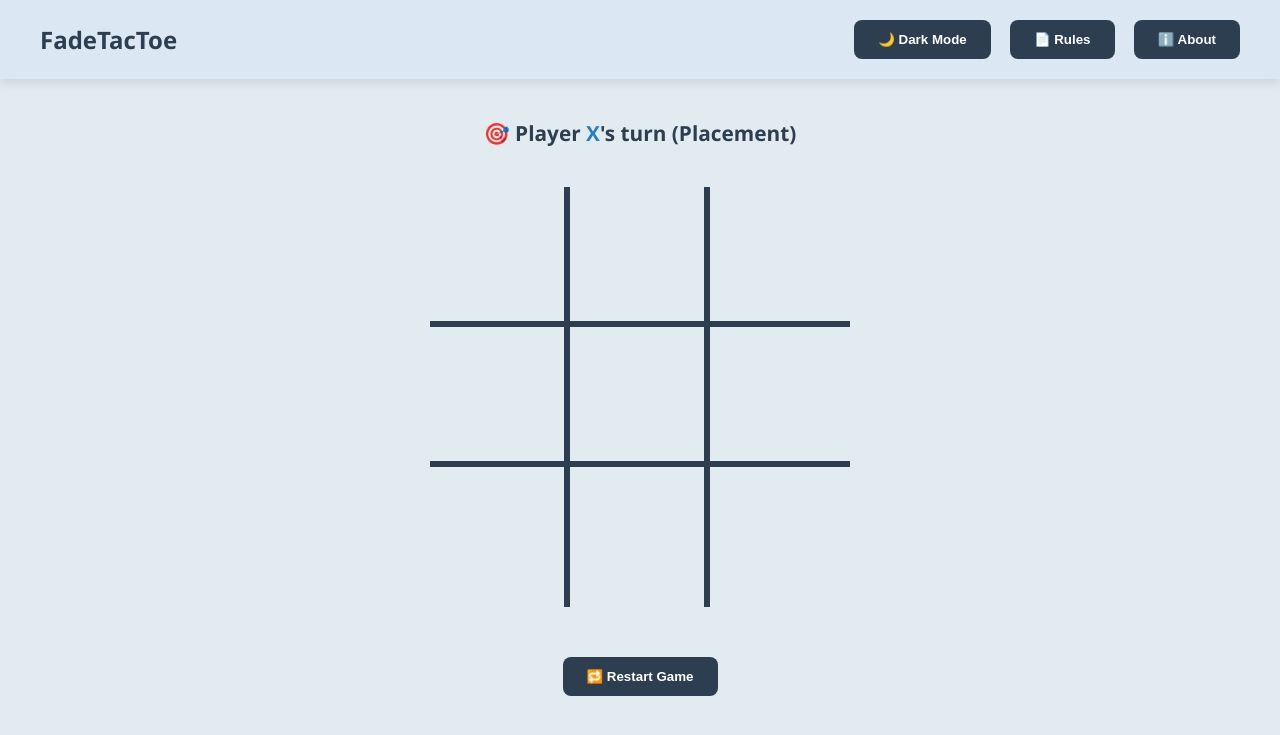
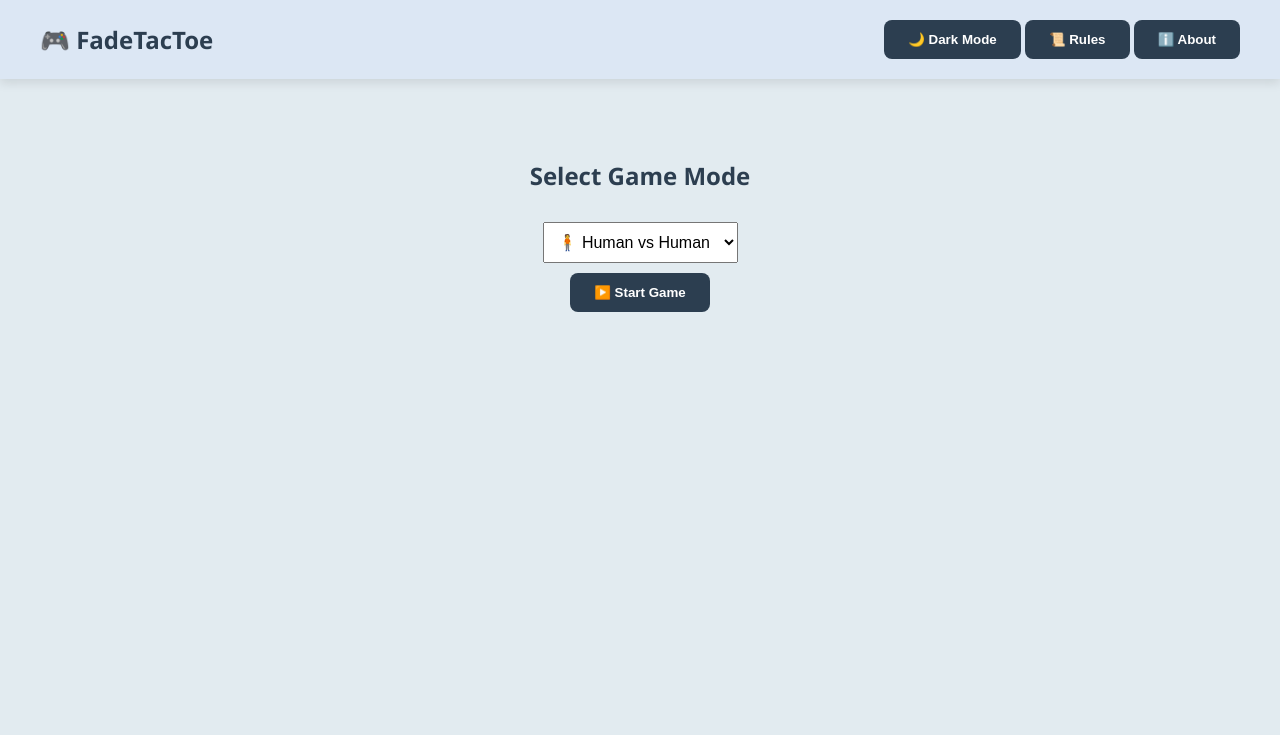
Before and after one commit to Sagarpatel9/tictactoeproject, a Flask app: page / in a window 1280 px wide. Shown: the top 735 px of the page. Run offline with Flask 3, Linux system fonts and the light colour scheme; some libraries are stand-ins or nearby versions.

Commit message:
add Ai on the App

```diff
--- a/app.py
+++ b/app.py
@@ -1,10 +1,9 @@
-# app.py
-
 from flask import Flask, render_template, request, jsonify
 from game import Game
+from ai_agent import get_best_move  #  AI logic to pick best move
 
 app = Flask(__name__)
-game = Game()
+game = Game()  # Initialize a new game
 
 @app.route("/")
 def index():
@@ -15,11 +14,27 @@ def move():
     data = request.get_json()
     row, col = data["row"], data["col"]
     game.make_move(row, col)
+
+    # If AI's turn after human move
+    if not game.winner and game.mode == "ai" and game.current_player == "O":
+        ai_row, ai_col = get_best_move(game.board, game.move_history, game.current_player, game.phase)
+        game.make_move(ai_row, ai_col)
+
     return jsonify(game.get_state())
 
 @app.route("/reset", methods=["POST"])
 def reset():
-    game.reset()
+    data = request.get_json()
+    mode = data.get("mode", "human")
+    starter = data.get("starter", "X")  # default starter is human (X)
+
+    game.reset(mode=mode, starter=starter)
+
+    # If AI is starter and it's AI mode, make AI's first move
+    if game.mode == "ai" and game.current_player == "O":
+        ai_row, ai_col = get_best_move(game.board, game.move_history, game.current_player, game.phase)
+        game.make_move(ai_row, ai_col)
+
     return jsonify(game.get_state())
 
 if __name__ == "__main__":
--- a/static/app.js
+++ b/static/app.js
@@ -1,3 +1,77 @@
+// === Sound Effects ===
+const moveSound = new Audio("/static/move.mp3");
+const winSound = new Audio("/static/win.mp3");
+let currentMode = "human";
+
+// === Start from Mode Picker ===
+function startSelectedMode() {
+  const mode = document.getElementById("mode-select").value;
+  currentMode = mode;
+  startGame(mode);
+}
+
+// === Start Game with Mode and Random Starter ===
+function startGame(mode) {
+  fetch("/reset", {
+    method: "POST",
+    headers: { "Content-Type": "application/json" },
+    body: JSON.stringify({ mode, starter: null }) // random starter
+  })
+  .then(res => res.json())
+  .then(state => {
+    document.getElementById("mode-selection").style.display = "none";
+    document.getElementById("game-section").style.display = "flex";
+    updateStatus(state);
+  });
+}
+
+// === Make Move ===
+function makeMove(row, col) {
+  moveSound.currentTime = 0;
+  moveSound.play();
+
+  fetch("/move", {
+    method: "POST",
+    headers: { "Content-Type": "application/json" },
+    body: JSON.stringify({ row, col }),
+  })
+  .then(res => res.json())
+  .then(state => {
+    updateStatus(state);
+    if (state.winner) {
+      winSound.currentTime = 0;
+      winSound.play();
+      launchConfetti();
+    }
+  });
+}
+
+// === Reset Board Only (Same Mode) ===
+function resetGame() {
+  fetch("/reset", {
+    method: "POST",
+    headers: { "Content-Type": "application/json" },
+    body: JSON.stringify({ mode: currentMode, starter: null })
+  })
+  .then(res => res.json())
+  .then(state => {
+    updateStatus(state);
+  });
+}
+
+// === Back to Mode Selection ===
+function goToModeSelect() {
+  fetch("/reset", {
+    method: "POST",
+    headers: { "Content-Type": "application/json" },
+    body: JSON.stringify({ mode: "human", starter: null })
+  }).then(() => {
+    document.getElementById("game-section").style.display = "none";
+    document.getElementById("mode-selection").style.display = "block";
+  });
+}
+
+// === Draw Board ===
 function createBoardUI(board, winningCells = []) {
   const boardDiv = document.getElementById("board");
   boardDiv.innerHTML = "";
@@ -19,84 +93,38 @@ function createBoardUI(board, winningCells = []) {
   }
 }
 
-
+// === Update UI with Game State ===
 function updateStatus(state) {
-  const statusDiv = document.getElementById("status");
+  const status = document.getElementById("status");
   if (state.winner) {
-    statusDiv.innerHTML = `🎉 <span style="color:${
+    status.innerHTML = `🎉 <span style="color:${
       state.winner === "X" ? "#2980b9" : "#e74c3c"
     }">Player ${state.winner}</span> wins! 🎉`;
-    launchConfetti();
   } else {
     const phase = state.phase === 1 ? "Placement" : "Fade-and-Replace";
-    statusDiv.innerHTML = `🎯 Player <span style="color:${
+    status.innerHTML = `🎯 Player <span style="color:${
       state.current_player === "X" ? "#2980b9" : "#e74c3c"
     }">${state.current_player}</span>'s turn (${phase})`;
   }
-
   createBoardUI(state.board, state.winning_cells);
 }
 
-function launchConfetti() {
-  // Central celebration burst
-  confetti({
-    particleCount: 200,
-    spread: 140,
-    startVelocity: 45,
-    origin: { x: 0.5, y: 0.5 },
-    gravity: 0.6,
-    scalar: 1.2,
-    colors: ['#00f0ff', '#ff4f81', '#ffcc00', '#7d5fff', '#2ed573']
-  });
-
-  // Small side bursts for extra joy
-  setTimeout(() => {
-    confetti({
-      particleCount: 60,
-      angle: 60,
-      spread: 100,
-      origin: { x: 0, y: 0.5 },
-      scalar: 1.1,
-      colors: ['#ff4f81', '#ffeaa7']
-    });
-    confetti({
-      particleCount: 60,
-      angle: 120,
-      spread: 100,
-      origin: { x: 1, y: 0.5 },
-      scalar: 1.1,
-      colors: ['#7d5fff', '#00f0ff']
-    });
-  }, 250);
-}
-
-
-
-
-
-function resetGame() {
-  fetch("/reset", { method: "POST" })
-    .then((res) => res.json())
-    .then((state) => {
-      updateStatus(state);
-    });
-}
-
-window.onload = resetGame;
-
+// === Theme Toggle ===
 function toggleMode() {
   const body = document.body;
   body.classList.toggle("dark-mode");
-
-  const modeButton = document.getElementById("mode-toggle");
-  if (body.classList.contains("dark-mode")) {
-    modeButton.textContent = "☀️ Light Mode";
-  } else {
-    modeButton.textContent = "🌙 Dark Mode";
-  }
+  const btn = document.getElementById("mode-toggle");
+  btn.textContent = body.classList.contains("dark-mode")
+    ? "☀️ Light Mode"
+    : "🌙 Dark Mode";
 }
 
+// === Confetti Animation ===
+function launchConfetti() {
+  confetti({ particleCount: 180, spread: 120, origin: { x: 0.5, y: 0.5 } });
+}
 
+// === Page Navigation ===
 function showGame() {
   document.getElementById("game-section").style.display = "flex";
   document.getElementById("rules-section").style.display = "none";
@@ -114,26 +142,3 @@ function showAbout() {
   document.getElementById("rules-section").style.display = "none";
   document.getElementById("about-section").style.display = "flex";
 }
-
-const moveSound = new Audio('/static/move.mp3');
-const winSound  = new Audio('/static/win.mp3');
-
-function makeMove(row, col) {
-  moveSound.currentTime = 0;
-  moveSound.play();
-
-  fetch("/move", {
-    method: "POST",
-    headers: { "Content-Type": "application/json" },
-    body: JSON.stringify({ row, col }),
-  })
-    .then(res => res.json())
-    .then(state => {
-      updateStatus(state);
-      if (state.winner) {
-        winSound.currentTime = 0;
-        winSound.play();
-        launchConfetti();
-      }
-    });
-}
--- a/static/style.css
+++ b/static/style.css
@@ -1,4 +1,4 @@
-/* === BASE LAYOUT === */
+chat instead, /* === BASE LAYOUT === */
 html, body {
   height: 100%;
   margin: 0;
@@ -13,7 +13,7 @@ header#navbar {
   display: flex;
   justify-content: space-between;
   align-items: center;
-  background: #dce7f4; /* Light blue */
+  background: #dce7f4;
   padding: 20px 40px;
   box-shadow: 0 4px 10px rgba(0,0,0,0.1);
   font-weight: bold;
@@ -35,29 +35,30 @@ nav button {
   margin-top: 40px;
 }
 
-/* === STATUS === */
+/* === STATUS MESSAGE === */
 #status {
   font-size: 1.3rem;
   margin-bottom: 20px;
   font-weight: bold;
 }
 
-/* === GAME BOARD === */
+/* === GAME BOARD LAYOUT === */
 #board {
   display: grid;
-  grid-template-columns: repeat(3, 140px); /* ✅ Bigger cells */
+  grid-template-columns: repeat(3, 140px);
   grid-template-rows: repeat(3, 140px);
   background: #e2ebf0;
   border-radius: 12px;
   margin-bottom: 30px;
   width: max-content;
 }
+
 /* === CELLS === */
 .cell {
   background: #e2ebf0;
   width: 140px;
   height: 140px;
-  font-size: 4rem; /* ✅ Bigger X/O */
+  font-size: 4rem;
   display: flex;
   align-items: center;
   justify-content: center;
@@ -67,7 +68,7 @@ nav button {
   transition: all 0.2s ease;
 }
 
-/* Borders to form # */
+/* ✅ Create board grid lines */
 .cell:not(:nth-child(3n)) {
   border-right: 6px solid #2c3e50;
 }
@@ -75,21 +76,20 @@ nav button {
   border-bottom: 6px solid #2c3e50;
 }
 
-/* Hover */
+/* Hover effect */
 .cell:hover {
-  transform: scale(1.03); /* Slight zoom */
+  transform: scale(1.03);
 }
 
-/* X and O colors */
+/* Symbol coloring */
 .cell.x {
   color: #2980b9;
 }
-
 .cell.o {
   color: #e74c3c;
 }
 
-/* Winner animation */
+/* ✅ Winning cell glow animation */
 .winner-cell {
   background: #ffeaa7 !important;
   animation: glow 1s infinite alternate;
@@ -97,7 +97,7 @@ nav button {
 
 @keyframes glow {
   from { box-shadow: 0 0 10px #f1c40f; }
-  to { box-shadow: 0 0 20px #f39c12; }
+  to   { box-shadow: 0 0 20px #f39c12; }
 }
 
 /* === BUTTONS === */
@@ -111,13 +111,12 @@ button {
   cursor: pointer;
   transition: 0.3s ease;
 }
-
 button:hover {
   background: #1c2833;
   transform: translateY(-1px);
 }
 
-/* === INFO PAGES === */
+/* === INFO SECTIONS === */
 .info-page {
   flex-direction: column;
   align-items: center;
@@ -128,21 +127,18 @@ button:hover {
   margin-top: 40px;
   animation: fadeIn 0.4s ease;
 }
-
 .info-page h2 {
   font-size: 1.8rem;
   margin-bottom: 16px;
 }
-
 .info-page p {
   font-size: 1.1rem;
   line-height: 1.6;
   margin-bottom: 20px;
 }
-
 @keyframes fadeIn {
   from { opacity: 0; transform: translateY(10px); }
-  to { opacity: 1; transform: translateY(0); }
+  to   { opacity: 1; transform: translateY(0); }
 }
 
 /* === DARK MODE === */
@@ -150,66 +146,49 @@ body.dark-mode {
   background: radial-gradient(circle, #0a0a0a, #000000);
   color: #ffffff;
 }
-
 body.dark-mode header#navbar {
   background: #0c0c0c;
   color: #0ff;
   box-shadow: 0 0 8px rgba(0, 255, 255, 0.2);
 }
-
-/* 🧠 Better, cleaner status glow */
 body.dark-mode #status {
   color: #00fff7;
   text-shadow: 0 0 2px #00fff7, 0 0 4px #00fff7;
 }
-
-/* === CELL STYLING === */
 body.dark-mode .cell {
   background: #0a0a0a;
   border-color: #00ffe0;
   color: #fff;
-  text-shadow: none; /* reset any lingering blur */
+  text-shadow: none;
 }
-
-/* 🎯 Refined X: light cyan, crisp */
 body.dark-mode .cell.x {
   color: #00d2ff;
   text-shadow: 0 0 3px #00d2ff, 0 0 6px #00eaff;
 }
-
-/* 🎯 Refined O: soft neon pink */
 body.dark-mode .cell.o {
   color: #ff4f81;
   text-shadow: 0 0 3px #ff4f81, 0 0 6px #ff7aa5;
 }
-
-/* 🎉 Winner cell glow improved */
 body.dark-mode .winner-cell {
   background: #16003b !important;
   box-shadow: 0 0 10px #8e44ad, 0 0 15px #a29bfe;
   animation: glow 1.2s infinite alternate;
 }
-
-/* === BUTTONS === */
 body.dark-mode button {
   background: #000;
   color: #0ff;
   border: 2px solid #0ff;
   box-shadow: 0 0 6px #0ff;
 }
-
 body.dark-mode button:hover {
   background: #002b36;
   box-shadow: 0 0 10px #00e6ff;
 }
 
-
-
-
-
+/* === GAME SECTION SPACING === */
 #game-section {
   display: flex;
   flex-direction: column;
   align-items: center;
-  gap: 20px; /* Optional spacing between status, board, and button */
+  gap: 20px;
 }
--- a/templates/index.html
+++ b/templates/index.html
@@ -6,45 +6,65 @@
   <link rel="stylesheet" href="/static/style.css" />
 </head>
 <body>
+  <!-- Navbar -->
   <header id="navbar">
-    <div class="logo">FadeTacToe</div>
-    <nav>
-      <button id="mode-toggle" onclick="toggleMode()">🌙 Dark Mode</button>
-      <button onclick="showRules()">📄 Rules</button>
+    <div class="logo">🎮 FadeTacToe</div>
+    <div>
+      <button onclick="toggleMode()" id="mode-toggle">🌙 Dark Mode</button>
+      <button onclick="showRules()">📜 Rules</button>
       <button onclick="showAbout()">ℹ️ About</button>
-    </nav>
+    </div>
   </header>
 
-  <main id="main-content">
+  <!-- Mode Selection Page -->
+  <div id="mode-selection" style="text-align: center; margin-top: 80px;">
+    <h2>Select Game Mode</h2>
+    <select id="mode-select" style="padding: 10px; font-size: 1rem; margin: 10px;">
+      <option value="human">🧍 Human vs Human</option>
+      <option value="ai">🤖 Play vs AI</option>
+    </select>
+    <br />
+    <button onclick="startSelectedMode()">▶️ Start Game</button>
+  </div>
+
   <!-- Game Section -->
-    <div id="game-section">
+  <div id="game-section" style="display: none;">
+    <div id="main-content">
       <div id="status">Loading...</div>
       <div id="board"></div>
-        <button onclick="resetGame()">🔁 Restart Game</button>
+
+      <!-- Buttons below board -->
+      <div style="margin-top: 20px; display: flex; gap: 10px;">
+        <button onclick="resetGame()">🔁 Reset Game</button>
+        <button onclick="goToModeSelect()">🔙 Back to Mode Selection</button>
+      </div>
+    </div>
   </div>
 
   <!-- Rules Section -->
-    <div id="rules-section" class="info-page" style="display: none;">
-    <h2>📄 Game Rules</h2>
-    <p>1. Each player places 3 pieces in turn.<br>
-        2. Once each has 3, new moves replace the oldest (Fade-and-Replace phase).<br>
-        3. First to align 3 wins!</p>
-    <button onclick="showGame()">🔙 Back to Game</button>
+  <div id="rules-section" class="info-page" style="display: none; text-align: center;">
+  <h2 style="font-size: 2rem; margin-bottom: 20px;">🕹️ How to Play</h2>
+  <p style="font-size: 1.15rem; line-height: 1.6; max-width: 600px; margin: 0 auto 20px;">
+    Each player places <strong>3 pieces</strong>. After all 6 are placed, take turns <strong>fading</strong> your oldest piece and placing a new one.<br />
+    Align <strong>3 in a row</strong> to win! Choose to play against another Human or an AI opponent.
+  </p>
+  <p style="font-size: 1rem; color: #666; font-style: italic;">
+    Developed by <strong>Sagar & Bayu</strong>
+  </p>
+  <button onclick="showGame()">⬅️ Back to Game</button>
 </div>
+
 
   <!-- About Section -->
   <div id="about-section" class="info-page" style="display: none;">
-    <h2>ℹ️ About This Game</h2>
-    <p>This is a web-based AI-enhanced Tic-Tac-Toe variant with fading moves,<br>
-        built using HTML, CSS, JavaScript, and Python (Flask).</p>
-    <p>Made with ❤️ by [Your Name]</p>
-    <button onclick="showGame()">🔙 Back to Game</button>
+    <h2>About</h2>
+    <p>
+      Built with  using HTML, CSS, JavaScript, Python (Flask) and a simple AI using Minimax.
+    </p>
+    <button onclick="showGame()">⬅️ Back to Game</button>
   </div>
-  </main>
 
+  <script src="/static/confetti.min.js"></script>
   <script src="/static/app.js"></script>
-  <script src="https://cdn.jsdelivr.net/npm/canvas-confetti@1.5.1/dist/confetti.browser.min.js"></script>
-
-
 </body>
 </html>
```
Also changed, not shown: game.py (+29 -17 lines). Lines whose indentation alone changed are shown as unchanged.
